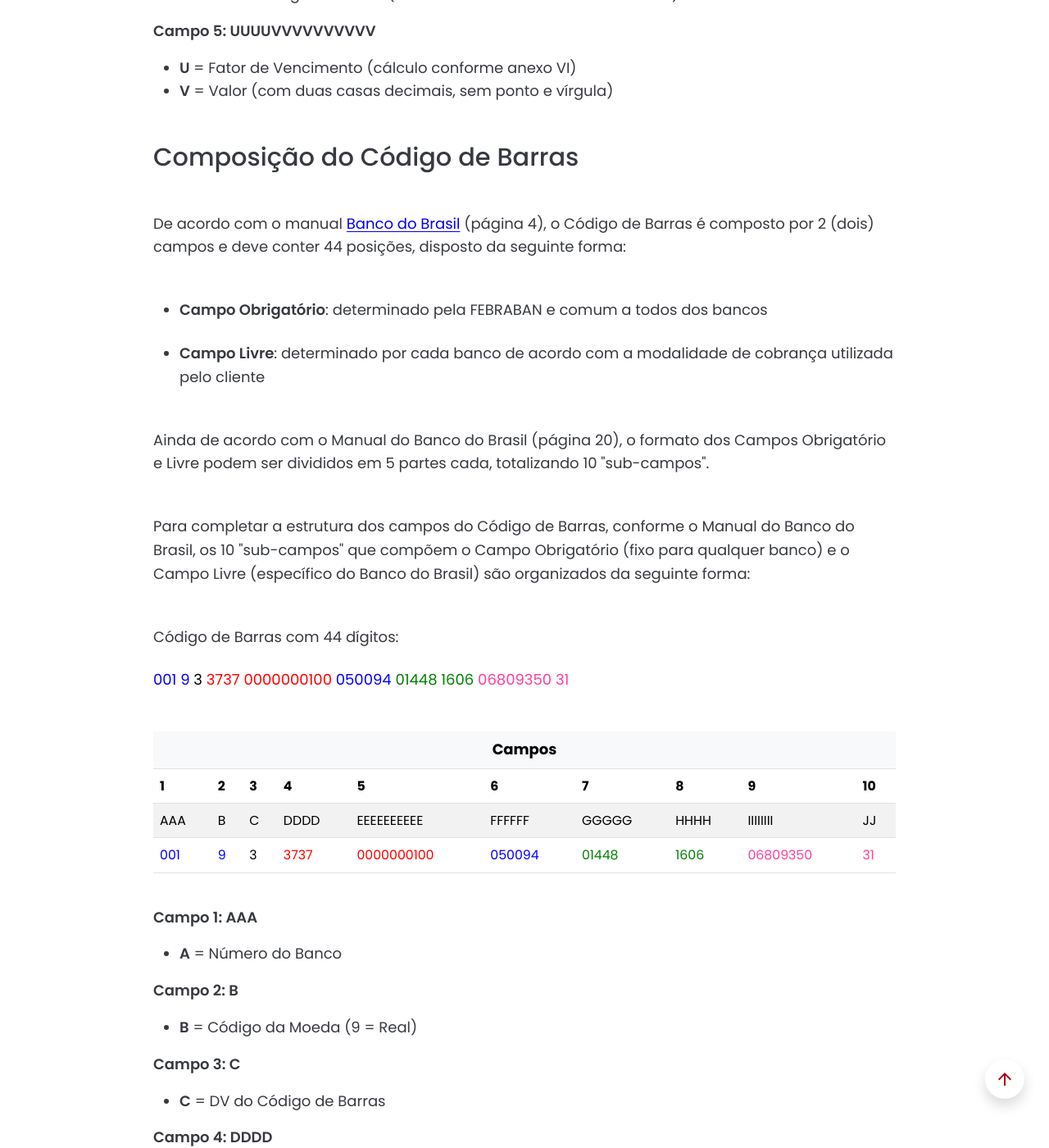
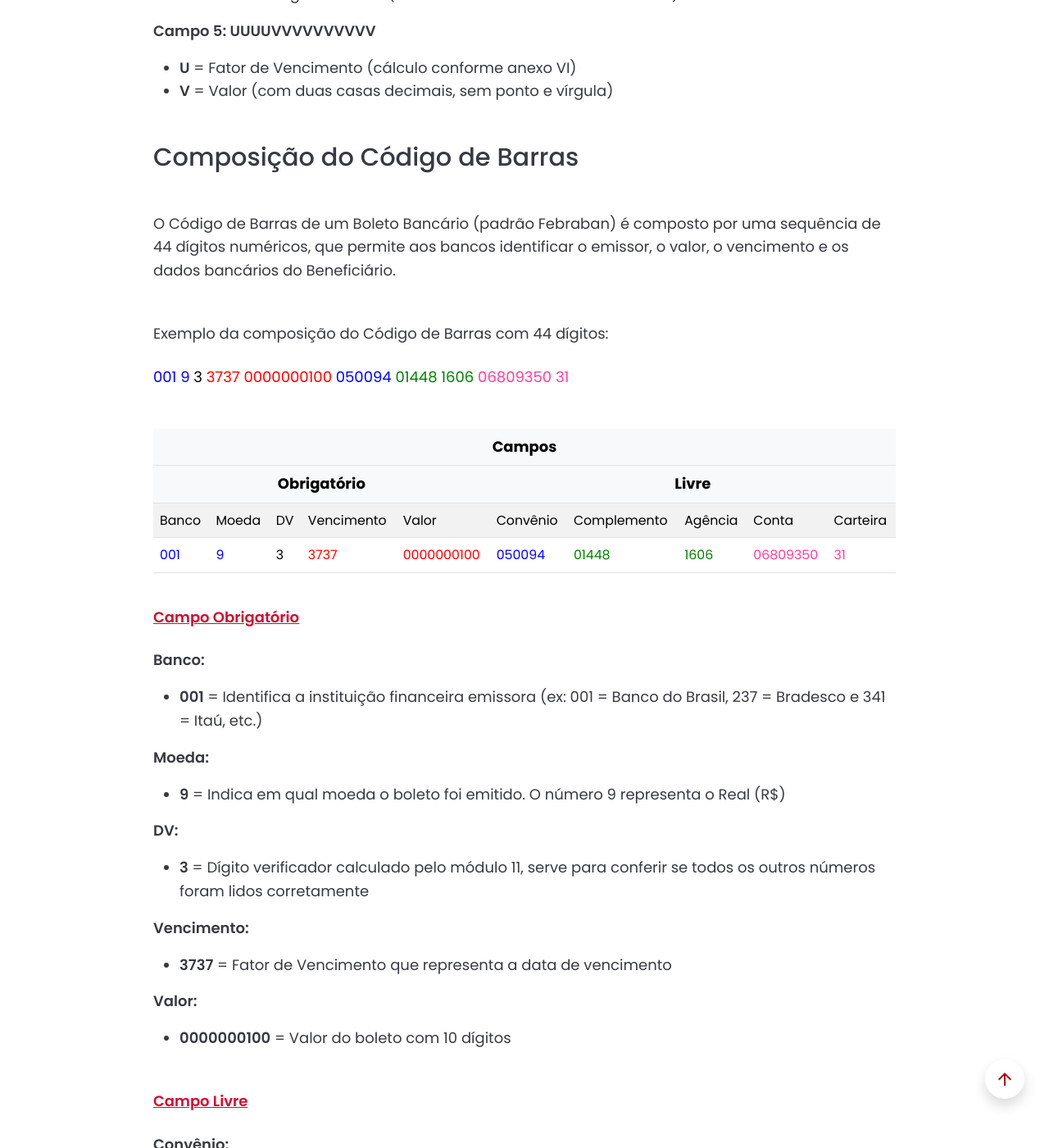
Before and after one commit to Sergio-Damm/boletobancario, a Jekyll site: the page built from pages/linha-digitavel/index.html, in a window 1280 px wide and 1400 px high, scrolled down 6160 px. Shown: the whole window at 82% size. Built offline with Jekyll 4.4.1, drawn with Linux system fonts in a browser that asks for light colours; some of the changed text lies outside the part shown.

Commit message:
text revision index linha digitavel

```diff
--- a/pages/linha-digitavel/index.html
+++ b/pages/linha-digitavel/index.html
@@ -270,7 +270,7 @@ permalink: /linha-digitavel/
 				<div class="mb-5">
 					<h2 class="h2-title-content mb-5">Qual a relação entre a Linha Digitável e o Código de Barras?</h2>
 					<p class="mb-5">O Boleto Bancário (Bloqueto de Cobrança) foi criado em 1993, através da <a class="link-externo" href="https://normativos.bcb.gov.br/Lists/Normativos/Attachments/43524/C_Circ_2414_v5_L.pdf" title="Link para o site planalto.gov.br" target="_blank" rel="noopener noreferrer">Carta Circular n° 2.414, de 7 de outubro de 1993</a>, do Banco Central do Brasil. Esse normativo criou também a Ficha de Compensação com o Código de Barras, ambos fundamentais para a implantação da Compensação Eletrônica de Cobrança.</p>
-					<p class="mb-5">Mais tarde, em 1995, para "aprimoramento do Bloqueto de Cobrança", a Linha Digitável do Boleto Bancário foi criada (<a class="link-externo" href="https://www.bcb.gov.br/pre/normativos/c_circ/1995/pdf/c_circ_2531_v2_l.pdf" title="Link para o site planalto.gov.br" target="_blank" rel="noopener noreferrer">Carta Circular nº 2.531, de 24 de fevereiro de 1995</a>).</p>
+					<p class="mb-5">Mais tarde, em 1995, para "aprimoramento do Bloqueto de Cobrança", a Linha Digitável do Boleto Bancário foi criada através da <a class="link-externo" href="https://www.bcb.gov.br/pre/normativos/c_circ/1995/pdf/c_circ_2531_v2_l.pdf" title="Link para o site planalto.gov.br" target="_blank" rel="noopener noreferrer">Carta Circular nº 2.531, de 24 de fevereiro de 1995</a>.</p>
 					<p class="mb-5">A Linha Digitável foi criada depois do Código de Barras para que o usuário pudesse digitar a sequência numérica se o leitor do Código de Barras não funcionasse.</p>
 				</div>
 
@@ -288,8 +288,8 @@ permalink: /linha-digitavel/
 
 				<div class="mb-5">
 					<h2 class="h2-title-content mb-5">Composição da Linha Digitável</h2>
-					<p class="mb-5">A Linha Digitável é dividida em 5 campos, sendo os 3 primeiros consistidos por Dígitos Verificadores – DV (calculado através do Módulo 10) e, entre cada campo, espaço equivalente a uma posição. No quarto campo é indicado, isoladamente, o DV (calculado através do Módulo 11) do Código de Barras:</p>
-					<p class="mb-4">Linha Digitável com 47 dígitos:</p>
+					<p class="mb-5">A Linha Digitável é dividida em 5 campos, sendo os 3 primeiros consistidos por Dígitos Verificadores – DV (calculado através do <a class="link-externo" href="https://www.bb.com.br/docs/pub/emp/empl/dwn/Doc5175Bloqueto.pdf" title="Link para o site do Banco do Brasil" target="_blank" rel="noopener noreferrer">Módulo 10</a>) e, entre cada campo, espaço equivalente a uma posição. No quarto campo é indicado, isoladamente, o DV (calculado através do <a class="link-externo" href="https://www.bb.com.br/docs/pub/emp/empl/dwn/Doc5175Bloqueto.pdf" title="Link para o site do Banco do Brasil" target="_blank" rel="noopener noreferrer">Módulo 11</a>) do Código de Barras:</p>
+					<p class="mb-4">Exemplo da composição da Linha Digitável com 47 dígitos:</p>
 					<p class="mb-5">
 						<span style="color: #0000ff;">001905009</span><span style="color: #000;"> 5</span>
 						<span style="color: #008000;">4014481606</span><span style="color: #000;"> 9</span>
@@ -359,22 +359,8 @@ permalink: /linha-digitavel/
 
       			<div class="mb-5">
 					<h2 class="h2-title-content mb-5">Composição do Código de Barras</h2>
-					<p class="mb-5">De acordo com o manual <a class="link-externo" href="https://www.bb.com.br/docs/pub/emp/empl/dwn/Doc5175Bloqueto.pdf" title="Link para o site do Banco do Brasil" target="_blank" rel="noopener noreferrer">Banco do Brasil</a> (página 4), o Código de Barras é composto por 2 (dois) campos e deve conter 44 posições, disposto da seguinte forma:</p>
-
-					<ul>
-						<li class="mb-4">
-							<span class="fw-semibold">Campo Obrigatório</span>: determinado pela FEBRABAN e comum a todos dos bancos
-						</li>
-						<li class="mb-5">
-							<span class="fw-semibold">Campo Livre</span>: determinado por cada banco de acordo com a modalidade de cobrança utilizada pelo cliente
-						</li>
-					</ul>
-
-					<p class="mb-5">Ainda de acordo com o Manual do Banco do Brasil (página 20), o formato dos Campos Obrigatório e Livre podem ser divididos em 5 partes cada, totalizando 10 "sub-campos".</p>
-
-					<p class="mb-5">Para completar a estrutura dos campos do Código de Barras, conforme o Manual do Banco do Brasil, os 10 "sub-campos" que compõem o Campo Obrigatório (fixo para qualquer banco) e o Campo Livre (específico do Banco do Brasil) são organizados da seguinte forma:</p>
-
-					<p class="mb-4">Código de Barras com 44 dígitos:</p>
+					<p class="mb-5">O Código de Barras de um Boleto Bancário (padrão Febraban) é composto por uma sequência de 44 dígitos numéricos, que permite aos bancos identificar o emissor, o valor, o vencimento e os dados bancários do Beneficiário.</p>
+					<p class="mb-4">Exemplo da composição do Código de Barras com 44 dígitos:</p>
 					<p class="mb-5">
 						<span style="color: #0000ff">001</span>
 						<span style="color: #0000ff;">9</span>
@@ -393,31 +379,23 @@ permalink: /linha-digitavel/
             						<tr>
                 						<th colspan="10" class="text-center bg-light">Campos</th>
             						</tr>
-									<tr>
-										<th class="text-nowrap small">1</th>
-										<th class="text-nowrap small">2</th>
-										<th class="text-nowrap small">3</th>
-										<th class="text-nowrap small">4</th>
-										<th class="text-nowrap small">5</th>
-										<th class="text-nowrap small">6</th>
-										<th class="text-nowrap small">7</th>
-										<th class="text-nowrap small">8</th>
-										<th class="text-nowrap small">9</th>
-										<th class="text-nowrap small">10</th>
-									</tr>
+            						<tr>
+                						<th colspan="5" class="text-center bg-light">Obrigatório</th>
+                						<th colspan="5" class="text-center bg-light">Livre</th>
+            						</tr>
 								</thead>
 								<tbody>
 									<tr>
-										<td class="text-nowrap small">AAA</td>
-										<td class="text-nowrap small">B</td>
-										<td class="text-nowrap small">C</td>
-										<td class="text-nowrap small">DDDD</td>
-										<td class="text-nowrap small">EEEEEEEEEE</td>
-										<td class="text-nowrap small">FFFFFF</td>
-										<td class="text-nowrap small">GGGGG</td>
-										<td class="text-nowrap small">HHHH</td>
-										<td class="text-nowrap small">IIIIIIII</td>
-										<td class="text-nowrap small">JJ</td>
+										<td class="text-nowrap small">Banco</td>
+										<td class="text-nowrap small">Moeda</td>
+										<td class="text-nowrap small">DV</td>
+										<td class="text-nowrap small">Vencimento</td>
+										<td class="text-nowrap small">Valor</td>
+										<td class="text-nowrap small">Convênio</td>
+										<td class="text-nowrap small">Complemento</td>
+										<td class="text-nowrap small">Agência</td>
+										<td class="text-nowrap small">Conta</td>
+										<td class="text-nowrap small">Carteira</td>
 									</tr>
 									<tr>
 										<td class="text-nowrap small" style="color: #0000ff;">001</td>
@@ -434,54 +412,57 @@ permalink: /linha-digitavel/
 								</tbody>
 							</table>
 						</div>
-					<p class="fw-semibold">Campo 1: AAA</p>
+
+					<p class="fw-semibold text-cerise text-decoration-underline mb-4">Campo Obrigatório</p>
+					<p class="fw-semibold">Banco:</p>
 						<ul>
-                  			<li><span class="fw-semibold">A</span> = Número do Banco</li>
+                  			<li><span class="fw-semibold">001</span> = Identifica a instituição financeira emissora (ex: 001 = Banco do Brasil, 237 = Bradesco e 341 = Itaú, etc.)</li>
 						</ul>
-					<p class="fw-semibold">Campo 2: B</p>
+					<p class="fw-semibold">Moeda:</p>
 						<ul>
-							<li><span class="fw-semibold">B</span> = Código da Moeda (9 = Real)</li>
+							<li><span class="fw-semibold">9</span> = Indica em qual moeda o boleto foi emitido. O número 9 representa o Real (R$)</li>
 						</ul>
-					<p class="fw-semibold">Campo 3: C</p>
+					<p class="fw-semibold">DV:</p>
 						<ul>
-							<li><span class="fw-semibold">C</span> = DV do Código de Barras</li>
+							<li><span class="fw-semibold">3</span> = Dígito verificador calculado pelo módulo 11, serve para conferir se todos os outros números foram lidos corretamente</li>
 						</ul>
-					<p class="fw-semibold">Campo 4: DDDD</p>
+					<p class="fw-semibold">Vencimento:</p>
 						<ul>
-							<li><span class="fw-semibold">D</span> = Fator de Vencimento</li>
+							<li><span class="fw-semibold">3737</span> = Fator de Vencimento que representa a data de vencimento</li>
 						</ul>
-					<p class="fw-semibold">Campo 5: EEEEEEEEEE</p>
+					<p class="fw-semibold">Valor:</p>
+						<ul class="mb-5">
+							<li><span class="fw-semibold">0000000100</span> = Valor do boleto com 10 dígitos</li>
+						</ul>
+					<p class="fw-semibold text-cerise text-decoration-underline mb-4">Campo Livre</p>
+					<p class="fw-semibold">Convênio:</p>
 						<ul>
-							<li><span class="fw-semibold">E</span> = Valor</li>
+       	        	   		<li><span class="fw-semibold">050094</span> = Nosso Número / Número do Convênio fornecido pelo Banco</li>
 						</ul>
-					<p class="fw-semibold">Campo 6: FFFFFF</p>
+					<p class="fw-semibold">Complemento:</p>
 						<ul>
-       	        	   		<li><span class="fw-semibold">F</span> = Número do Convênio</li>
+         	         		<li><span class="fw-semibold">01448</span> = Nosso Número / Complemento do Nosso-Número, sem DV</li>
 						</ul>
-					<p class="fw-semibold">Campo 7: GGGGG</p>
+					<p class="fw-semibold">Agência:</p>
 						<ul>
-         	         		<li><span class="fw-semibold">G</span> = Complemento</li>
+         	         		<li><span class="fw-semibold">1606</span> =  Número da Agência Bancária</li>
 						</ul>
-					<p class="fw-semibold">Campo 8: HHHH</p>
+					<p class="fw-semibold">Conta:</p>
 						<ul>
-         	         		<li><span class="fw-semibold">H</span> =  Agência</li>
+         	         		<li><span class="fw-semibold">06809350</span> = Número da Conta Bancária do Beneficiário</li>
 						</ul>
-					<p class="fw-semibold">Campo 9: IIIIIIII</p>
+					<p class="fw-semibold">Carteira</p>
 						<ul>
-         	         		<li><span class="fw-semibold">I</span> = Conta</li>
-						</ul>
-					<p class="fw-semibold">Campo 10: JJ</p>
-						<ul>
-         	         		<li><span class="fw-semibold">J</span> =  Carteira</li>
+         	         		<li><span class="fw-semibold">31</span> =  Número da Carteira de Cobrança</li>
 						</ul>
 				</div>
-
       			<div class="mb-5">
-                    <p class="my-5">Os números coloridos acima demonstram que os números Código de Barras e da Linha Digitável são iguais, mas em ordens diferentes. A Linha Digitável tem 3 dígitos a mais que o Código de Barras, que são os Dígitos Verificadores da Linha Digitável.</p>
-					<p class="my-5">Sem os Dígitos Verificadores, o Código de Barras e a Linha Digitável contém 43 dígitos cada.</p>
+					<h2 class="h2-title-content mb-5">A Matemática por trás dos Formatos</h2>
+                    <p class="mb-5">Os números acima demonstram que o Código de Barras e a Linha Digitável são iguais, mas se apresentam em sequências e formatos diferentes.</p>
+					<p class="mb-5">A Linha Digitável contém 3 (três) dígitos a mais que o Código de Barras, que são os Dígitos Verificadores exclusivos da Linha Digitável. Já o Código de Barras contém 1 (um) Dígito Verificador Geral. Desta forma, sem os Dígitos Verificadores, tanto o Código de Barras quanto a Linha Digitável contêm 43 dígitos de dados cada:</p>
 						<ul>
          	         		<li class="mb-4"><span class="fw-semibold">Código de Barras</span>: 43 dígitos de dados + 1 dígito verificador = 44 dígitos</li>
-							<li class="mb-4"><span class="fw-semibold">Linha Digitável</span>: 43 dígitos de dados + 1 dígito verificador (importado do Código de Barras) + 3 dígitos verificadores da própria Linha Digitável = 47 dígitos</li>
+							<li class="mb-5"><span class="fw-semibold">Linha Digitável</span>: 43 dígitos de dados + 1 dígito verificador (importado do Código de Barras) + 3 dígitos verificadores da própria Linha Digitável = 47 dígitos</li>
 						</ul>
 				</div>
 
```
Also changed, not shown: 1 other file.
